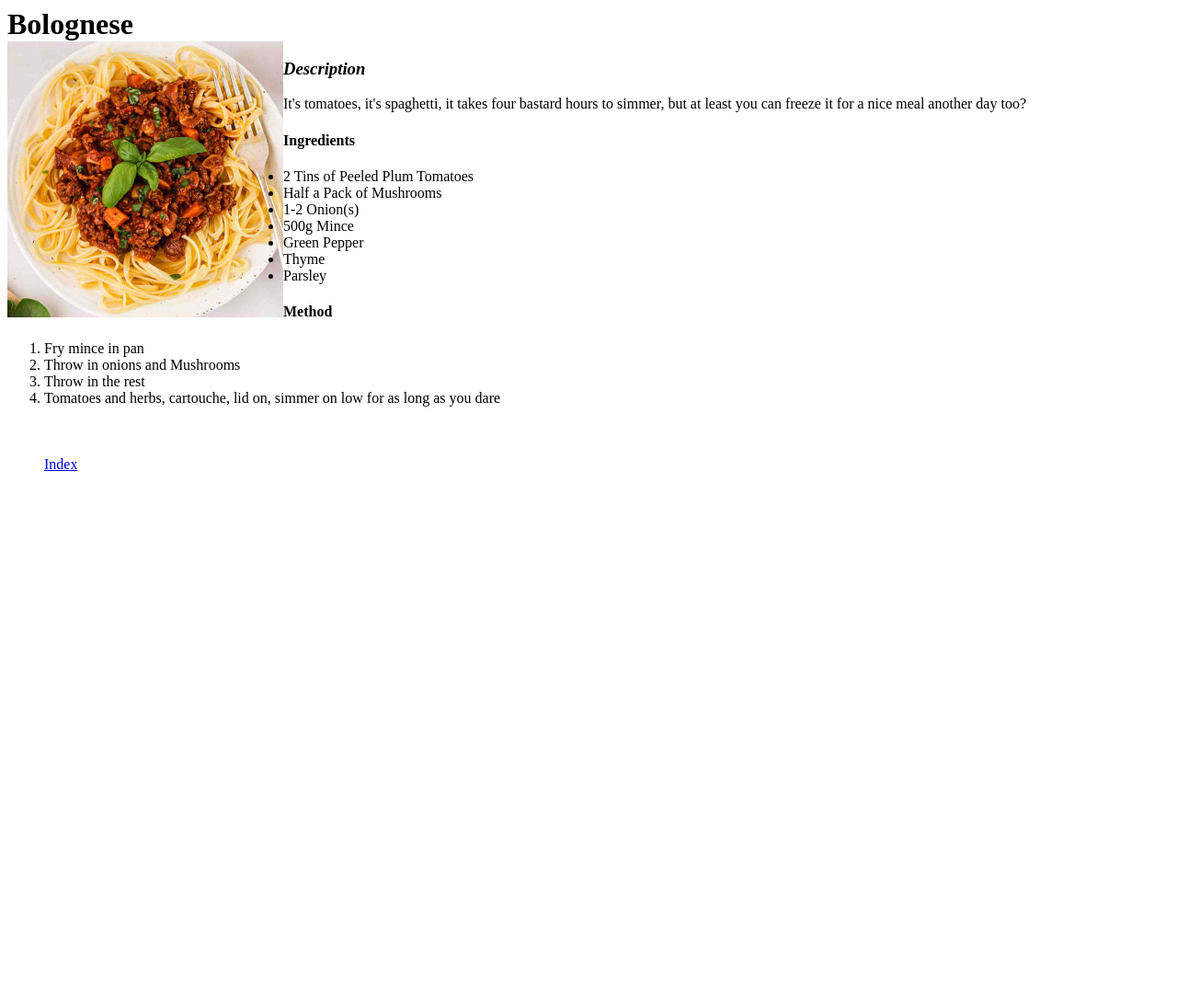
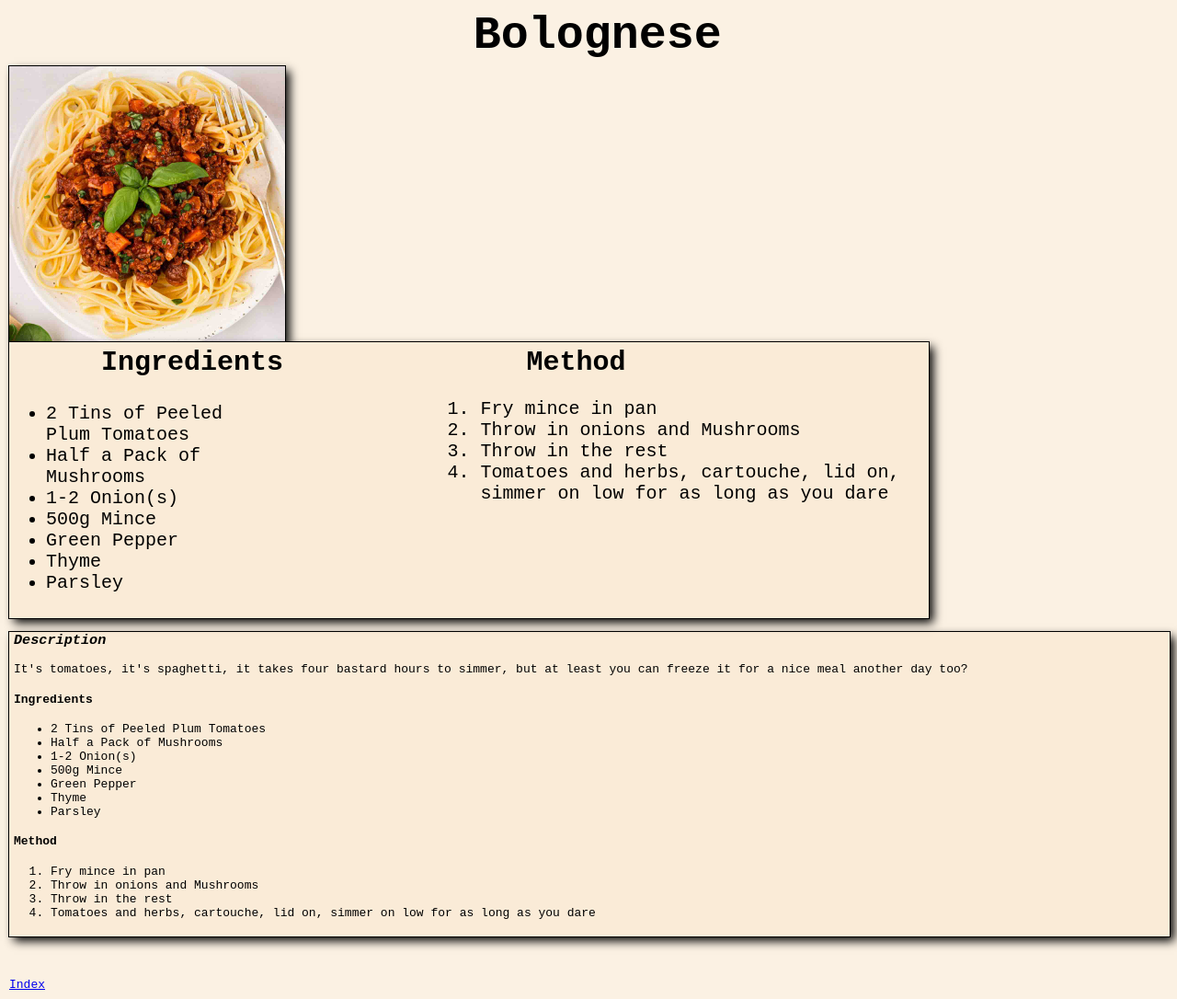
Before and after one commit to Jeeves4224/odin-recipes, a plain HTML site: page bolognese.html in a window 1280 px wide. Shown: the whole page at 92% size. Before the commit the page ends 800 px from the top, so only its background shows below. Drawn offline with Linux system fonts and the light colour scheme.

Commit message:
Add files via upload
Created a changelog!
Added colours and fonts to CSS
Updated formatting to clearly seperate printable recipe cards

```diff
--- a/bolognese.html
+++ b/bolognese.html
@@ -6,6 +6,25 @@
   <body>
     <h1>Bolognese</h1>
 	<h2><img src="spaghetti-bolognese-10.jpg" height="300px" width="300px"></h2>
+<div class="recipecard">
+<div class="inghead"><h4>Ingredients</h4></div>
+<ul>
+	<li>2 Tins of Peeled Plum Tomatoes</li>
+	<li>Half a Pack of Mushrooms </li>
+    <li>1-2 Onion(s)</li>
+    <li>500g Mince</li>
+    <li>Green Pepper</li>
+    <li>Thyme</li>
+    <li>Parsley</li>
+</ul>
+<div class="methead"><h4>Method</h4></div>
+<ol>
+<li>Fry mince in pan</li>
+<li>Throw in onions and Mushrooms</li>
+<li>Throw in the rest</li>
+<li>Tomatoes and herbs, cartouche, lid on, simmer on low for as long as you dare</li>
+</div>
+<div class="pagebody">
 <h3><em>Description</em></h3>
 <p>It's tomatoes, it's spaghetti, it takes four bastard hours to simmer, but at least you can freeze it for a nice meal another day too?</p>
 <h4>Ingredients</h4>
@@ -24,9 +43,7 @@
 <li>Throw in onions and Mushrooms</li>
 <li>Throw in the rest</li>
 <li>Tomatoes and herbs, cartouche, lid on, simmer on low for as long as you dare</li>
-
-
-
+</div>
 
 <br>
 <br>
--- a/stylesheet.css
+++ b/stylesheet.css
@@ -1,8 +1,19 @@
+body {
+	background-color: #fbf1e3;
+	padding-left: 2px;
+	padding-top: 2px;
+	font-family:monospace;
+}
+
 h1 {
-	align-content: center;
-	margin:auto;
+	float:none;
+	margin-bottom:5px;
+	margin-top:0px;
+	margin-left:40%;
+	font-size:50px;
 
 }
+
 h2 {
 	float:left;
 	margin:0px;
@@ -10,18 +21,24 @@ h2 {
 
 img {
 	float:left;
+	box-shadow: 5px 5px 10px;
+	outline: 1px solid black;
 }
 
 .recipecard {
 	display: flex;
 	flex: 1;
+	margin-top:0px;
 	margin-bottom:0px;
 	flex-direction: row;
-	padding-bottom:100px;
+	padding-top:0px;
+	padding-bottom:99px;
 	width:1000px;
 	height:201px;
 	position:relative;
-	outline:solid black 1px;
+	outline:1px solid black;
+	background-color:antiquewhite;
+  box-shadow: 5px 5px 10px;
 }
 
 
@@ -50,6 +67,7 @@ img {
 	width: 110px;
 	align-content: center;
 	padding-left: 100px;
+	margin-top:5px;
 	margin-bottom: 20px;
 	font-size: 30px;
 
@@ -60,9 +78,9 @@ img {
 	align-self: center;
 	margin-top:45px;
 	margin-right:10px;
-	padding-top:40px;
+	padding-top:0px;
 	padding-right:15px;
-	padding-bottom: 10px
+	padding-bottom: 10px;
 	height:100px;
 	width:200px;
 	float:left;
@@ -75,7 +93,7 @@ img {
 	margin-top:45px;
 	margin-right:10px;
 	position:absolute;
-	padding-top:40px;
+	padding-top:0px;
 	padding-right:15px;
 	height:100px;
 	width:250px;
@@ -87,6 +105,17 @@ img {
 .recipecard li {
 	padding-left:0px;
 	margin-left:0px;
-	margin-right:50px;
+	margin-right:5px;
 	font-size: 20px;
 }
+
+.pagebody {
+	padding-left: 5px;
+	padding-top: 0px;
+	padding-bottom:5px;
+	outline:solid black 1px;
+	background-color: antiquewhite;
+	margin-left: 0px;
+	margin-top: 0px;
+	box-shadow: 5px 5px 10px;
+}
```
Also changed, not shown: changelog.txt (added).
